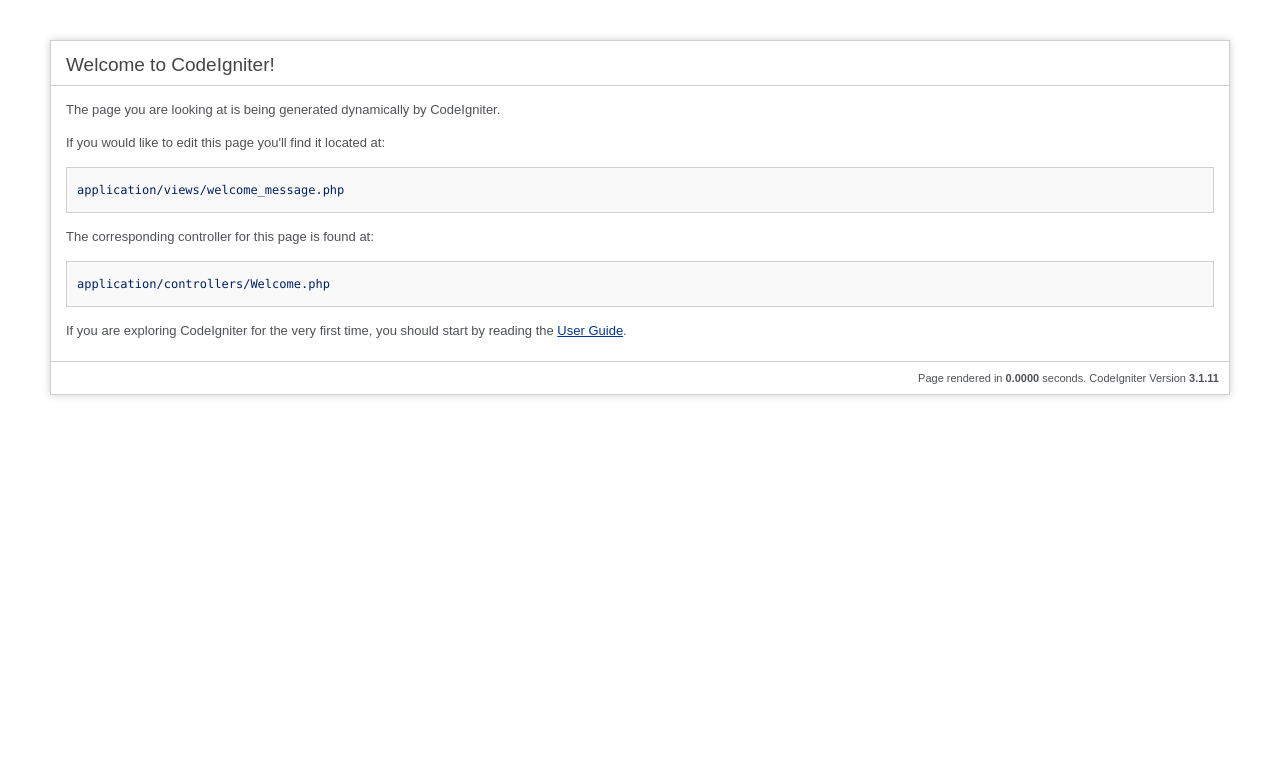
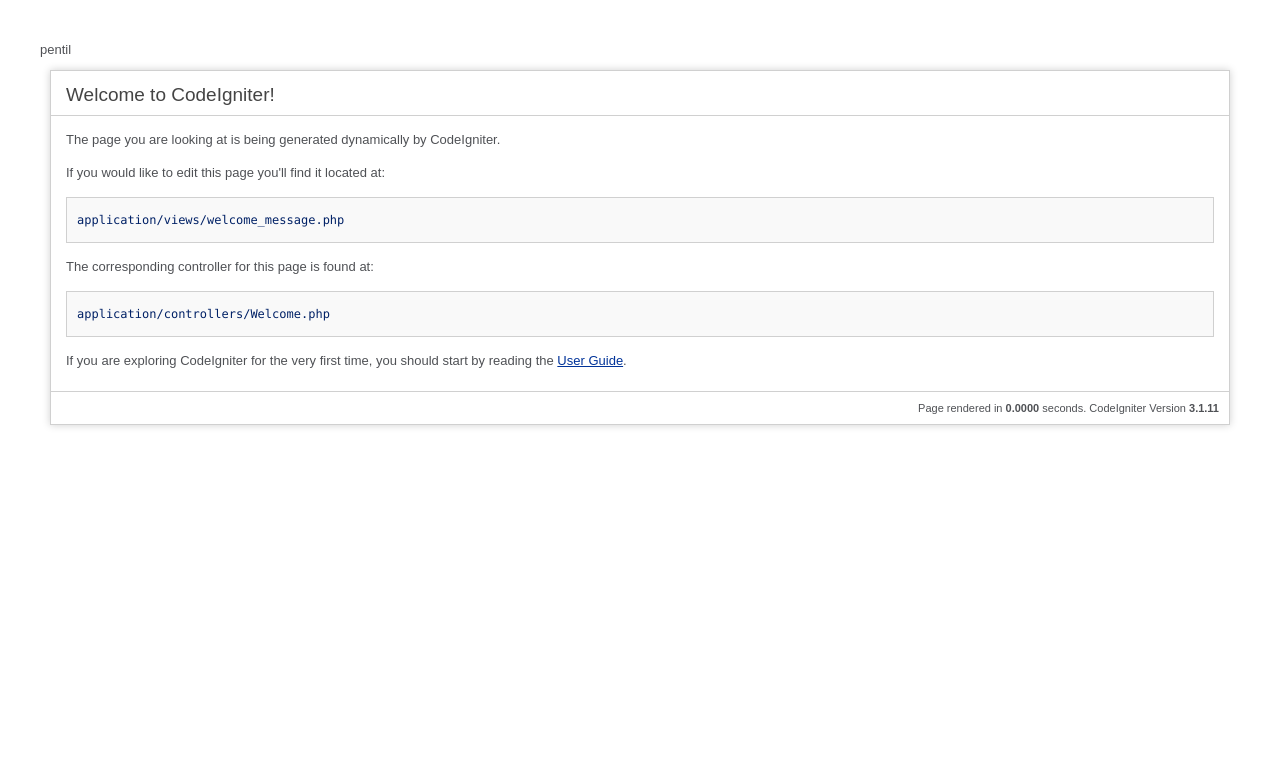
Before and after one commit to koseidokotsatsu/ci3w6, a CodeIgniter app: page /database/ in a window 1280 px wide. Shown: the top 759 px of the page. Run offline with CodeIgniter, Linux system fonts and the light colour scheme.

Commit message:
Update index.php

```diff
--- a/index.php
+++ b/index.php
@@ -305,6 +305,7 @@
 
 	define('VIEWPATH', $view_folder.DIRECTORY_SEPARATOR);
 
+	echo "pentil";
 /*
  * --------------------------------------------------------------------
  * LOAD THE BOOTSTRAP FILE
```
